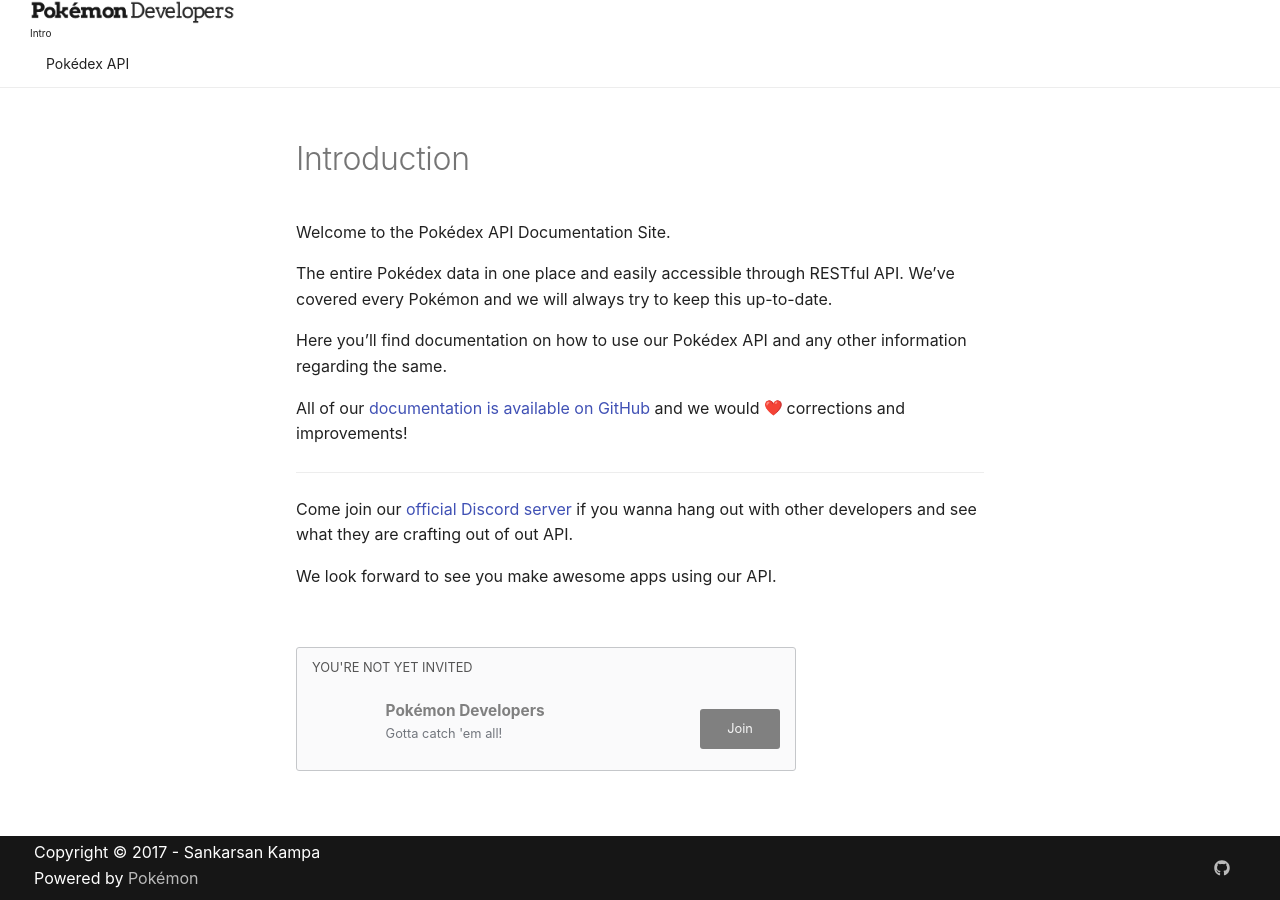
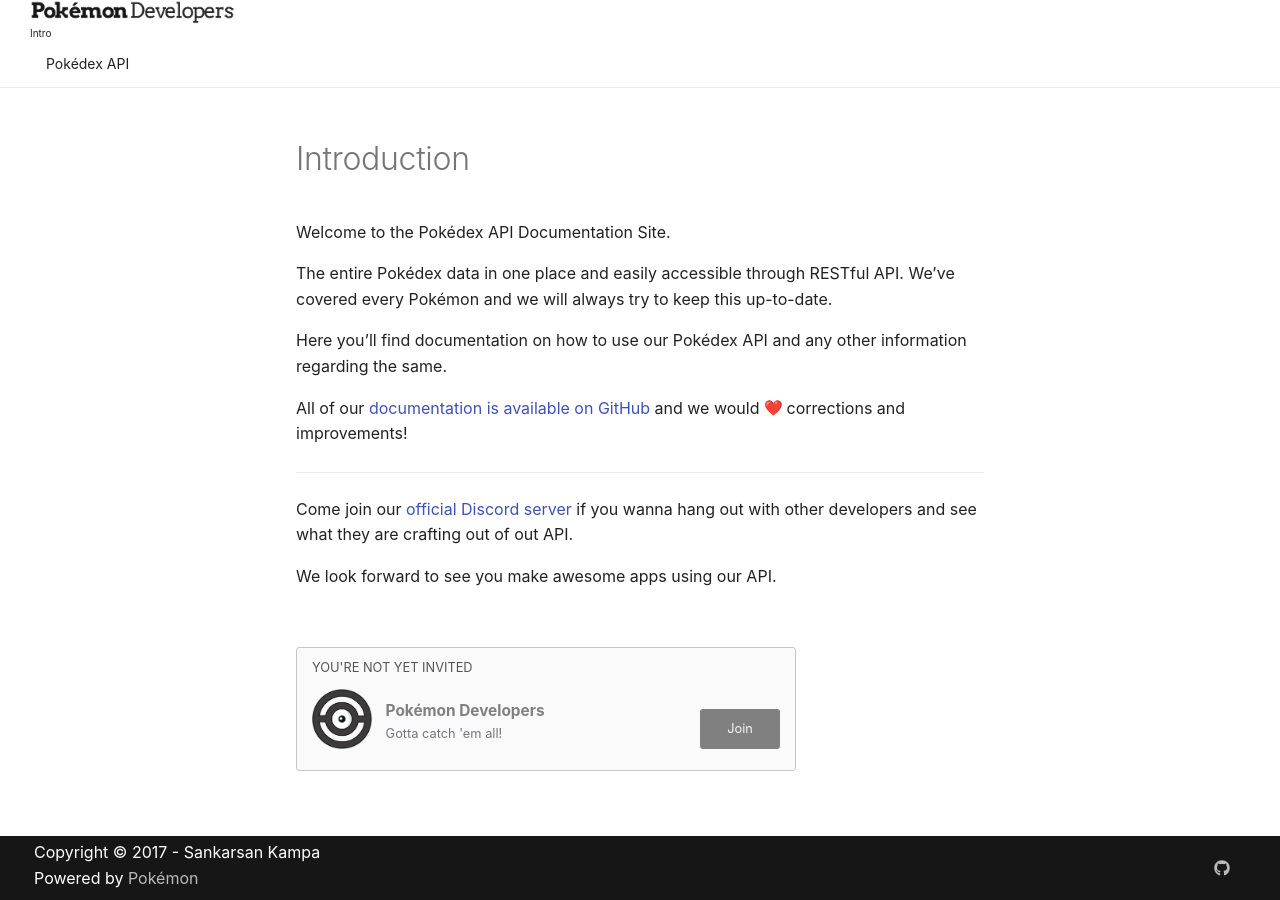
Before and after one commit to PokeDevs/pokedevs-website, an MkDocs documentation site: the page built from docs/index.md, in a window 1280 px wide. Built offline with MkDocs 1.6.1 and Material for MkDocs 9.7.7, drawn with Linux system fonts in a browser that asks for light colours; emoji names are drawn with the system emoji font; some web fonts are replaced; old or Windows-style settings are respelled for this version of MkDocs.

Commit message:
Fixed server icon link

```diff
--- a/docs/assets/stylesheets/extra.css
+++ b/docs/assets/stylesheets/extra.css
@@ -41,7 +41,7 @@
   width: 60px;
   margin: 10px 10px 5px 0px;
   border-radius: 20px;
-  background-image: url('assets/images/logo.png');
+  background-image: url('../images/logo.png');
   background-size: cover;
   /* background-color: #555555; */
   color: #F5F5F5;
```
